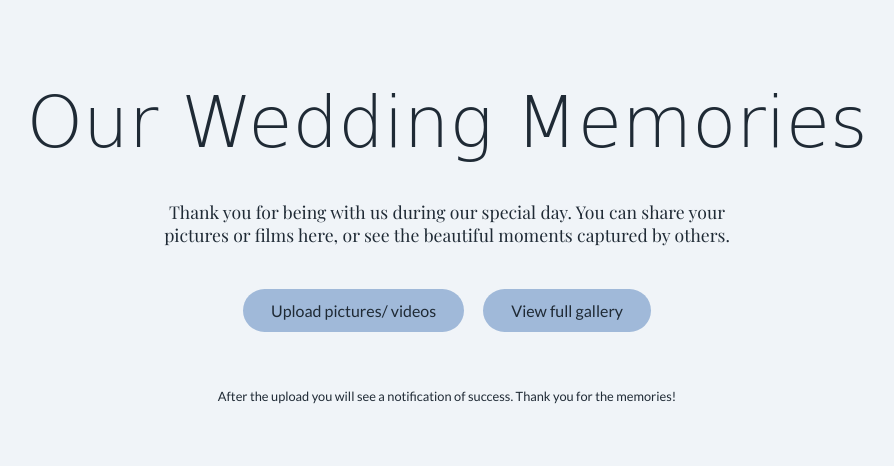
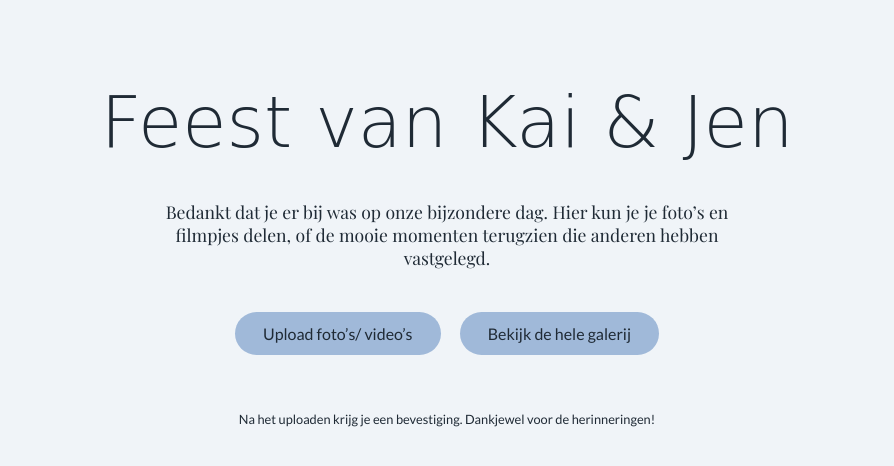
Before and after one commit to PobieramySie/image-upload-jennifer, a website: page index.html in a window 1280 px wide. Shown: the whole page, without its empty margins (193-1087 px from the left). Drawn offline with nearby package versions, Linux system fonts and the light colour scheme; a web font is replaced by a local one.

Commit message:
Update index.html

```diff
--- a/index.html
+++ b/index.html
@@ -3,7 +3,7 @@
 <head>
   <meta charset="UTF-8" />
   <meta name="viewport" content="width=device-width, initial-scale=1.0" />
-  <title>Our Wedding Memories</title>
+  <title>Feest van Kai & Jen</title>
   <link href="https://fonts.googleapis.com/css2?family=Corinthia&family=Lato&family=Mrs+Saint+Delafield&family=Playfair+Display&display=swap" rel="stylesheet">
   <style>
     body {
@@ -77,14 +77,14 @@
 </head>
 <body>
 
-  <h1>Our Wedding Memories</h1>
+  <h1>Feest van Kai & Jen</h1>
 
   <p>
-    Thank you for being with us during our special day. You can share your pictures or films here, or see the beautiful moments captured by others.
+    Bedankt dat je er bij was op onze bijzondere dag. Hier kun je je foto’s en filmpjes delen, of de mooie momenten terugzien die anderen hebben vastgelegd.
   </p>
 
-  <a href="#" onclick="document.getElementById('fileInput').click();" class="button">Upload pictures/ videos</a>
-  <a href="gallery.html" class="button">View full gallery</a>
+  <a href="#" onclick="document.getElementById('fileInput').click();" class="button">Upload foto’s/ video’s</a>
+  <a href="gallery.html" class="button">Bekijk de hele galerij</a>
 
   <input type="file" id="fileInput" accept="image/*,video/*" multiple style="display:none" onchange="uploadFiles()" />
 
@@ -95,7 +95,7 @@
   </div>
 
   <footer>
-    After the upload you will see a notification of success. Thank you for the memories!
+    Na het uploaden krijg je een bevestiging. Dankjewel voor de herinneringen!
   </footer>
 
   <script>
```
